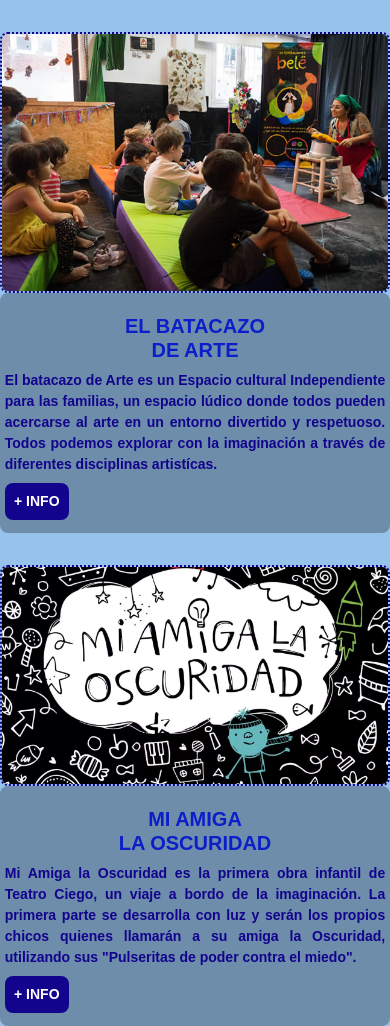
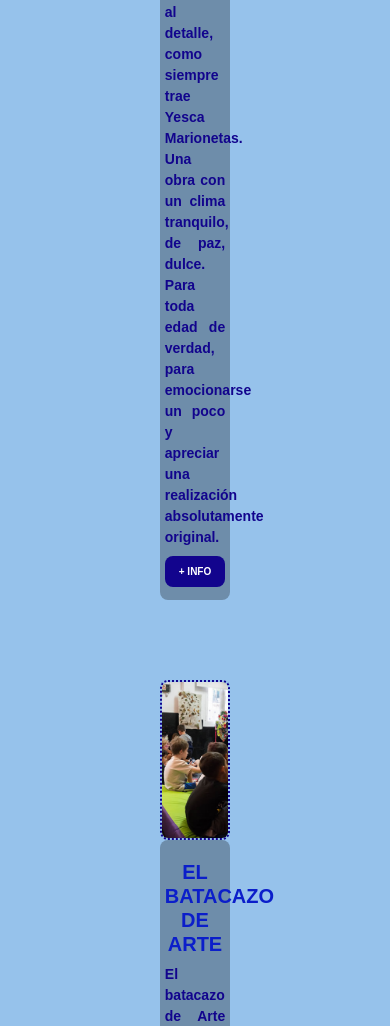
Before and after one commit to marionjunior2024/juguetescleweb2, a website: page pages/novedades.html in a window 390 px wide. Shown: the part 904-1930 px from the top of the page. Drawn offline with nearby package versions, Linux system fonts and the light colour scheme; files that its build step writes are made by us from their sources.

Commit message:
CAMBIOS ULTIMOS NOVEDADES QUERY

```diff
--- a/SCSS/_base.scss
+++ b/SCSS/_base.scss
@@ -386,16 +386,22 @@
     }
 
     .linkcontainer {
-    display: flex;
-    justify-content: space-evenly;
-    gap: 2rem;
-    flex-wrap: wrap;
-    margin: auto;
+        display: flex;
+        align-items: center;
+        justify-content: space-evenly;
+        gap: 5rem;
+        flex-wrap: wrap;
+        margin-left: 10rem;
+        margin-right: 10rem;
+        margin-top: 5rem;
 
     .imagenlink {
+        width: 15rem;
+        height: 10rem;
         object-fit: cover;
         border-radius: 0.5rem;
-        border: 2px dotted $botonnovedades;
+        border: 2px dotted #12048d;
+        border-style: 1rem;
     }
 
     .contenedortituloparrafo {
@@ -428,14 +434,15 @@
         border: none;
         border-radius: 0.5rem;
         background-color: #12048d;
-        color: $colorclaro;
-        font-family: $font-family-base;
+        color: #ffffff;
+        font-family: "Quicksand", sans-serif;
         font-weight: 600;
-        font-size: 0.875rem; // Usa unidades relativas
+        font-size: 10px;
         text-align: center;
         padding: 0.5rem;
         width: 4rem;
-        margin: 0.5rem auto;
+        margin-top: 0.5rem;
+        margin-bottom: 0.5rem;
         transition: transform 0.3s ease;
 
         &:hover {
--- a/SCSS/_media-query.scss
+++ b/SCSS/_media-query.scss
@@ -199,7 +199,70 @@
 
             }
         }
+        .linkcontainer {
+            display: flex;
+            align-items: center;
+            justify-content: space-evenly;
+            gap: 5rem;
+            flex-wrap: wrap;
 
+            margin-top: 5rem;
+
+        .imagenlink {
+            width: 15rem;
+            height: 10rem;
+            object-fit: cover;
+            border-radius: 0.5rem;
+            border: 2px dotted #12048d;
+            border-style: 1rem;
+        }
+
+        .contenedortituloparrafo {
+            background-color: #6e8daa;
+            padding: 0.3rem;
+            border-radius: 0.5rem;
+        }
+
+        .subtitulolink {
+            font-family: $font-family-base;
+            font-weight: 600;
+            font-size: 1.25rem;
+            color: #0b1eca;
+            text-align: center;
+            margin-top: 1rem;
+        }
+
+        .parrafolink {
+            font-family: $font-family-base;
+            font-weight: 600;
+            font-size: 0.875rem;
+            color: $botonnovedades;
+            margin: 0 auto;
+            text-align: justify;
+        }
+
+
+
+        .btnlink {
+            border: none;
+            border-radius: 0.5rem;
+            background-color: #12048d;
+            color: #ffffff;
+            font-family: "Quicksand", sans-serif;
+            font-weight: 600;
+            font-size: 10px;
+            text-align: center;
+            padding: 0.5rem;
+            width: 4rem;
+            margin-top: 0.5rem;
+            margin-bottom: 0.5rem;
+            transition: transform 0.3s ease;
+
+            &:hover {
+                transform: scale(1.1);
+            }
+        }
+        }
 
 
 }
--- a/pages/novedades.html
+++ b/pages/novedades.html
@@ -52,13 +52,15 @@
                 <img class="imagenlink" src="../imagenes/imglink6.jpg" alt="ccdelaciencia"><div class="contenedortituloparrafo"><h2 class="subtitulolink">CENTRO CULTURAL <br> DE LA CIENCIA</h2> <p class="parrafolink">Te invitamos a explorar los mundos de la ciencia y la tecnología con propuestas para todos los públicos. Espectáculos de teatro, títeres y experiencias científicas son parte de la agenda. Las visitas son gratuitas, con reserva previa en la web.</p> <div class="contenedorbtn"><button class="btnlink" onclick="window.open('https://c3.jefatura.gob.ar/', '_blank');">+ INFO</button></div></div>
              </article>
 
-          <div class="vermascont2">
-            <h4 class="vermas"><a class="volvertxt2" href="../index.html">VOLVER</a></h4>
-            </div>
 
             <a href="https://wa.me/1234567890" class="whatsapp-button" target="_blank">
                <img src="../imagenes/botonwhatsapp-01.png" alt="WhatsApp">
            </a>
+
+           <div class="vermascont2">
+            <h4 class="vermas"><a class="volvertxt2" href="../index.html">VOLVER</a></h4>
+            </div>
+
 
         </section>
         </main>
```
Also changed, not shown: styles.css, 1 other file.
